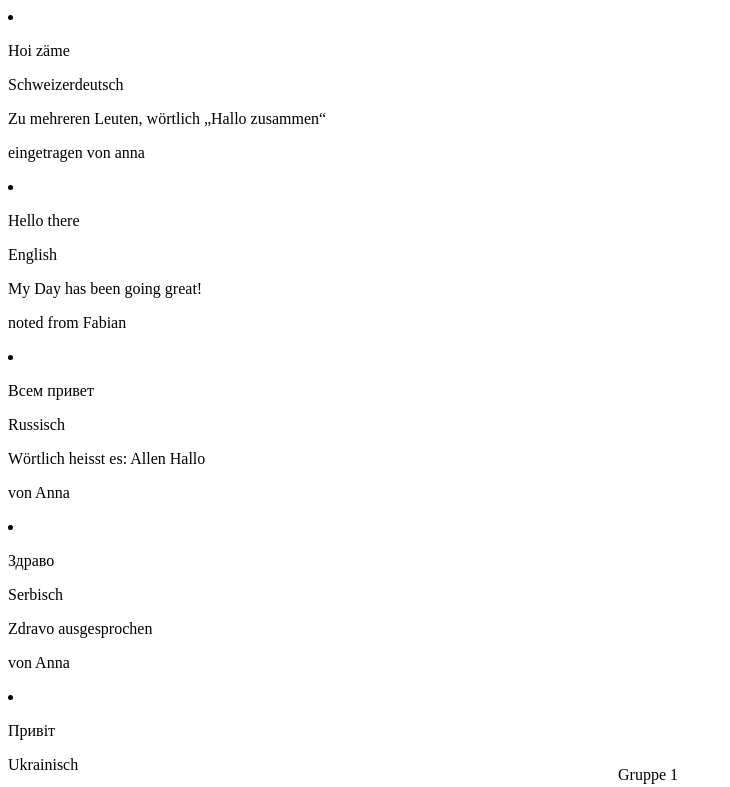
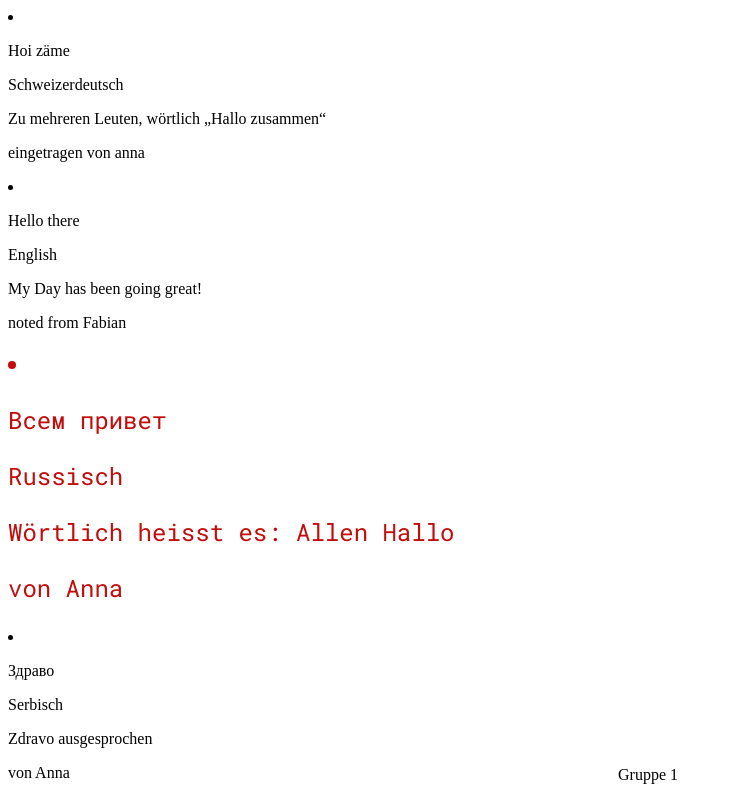
Before and after one commit to hzuellig/sfgz-begruessung-03, a plain HTML site: page begruessung-git/index.html in a window 1280 px wide. Shown: the top 787 px of the page, without its empty margins (0-730 px from the left). Drawn offline with Linux system fonts and the light colour scheme.

Commit message:
CSS Anna Abschnitt Ru

```diff
--- a/begruessung-git/style.css
+++ b/begruessung-git/style.css
@@ -1,4 +1,6 @@
 /* ===== 1 · Body, Seitenkopf, Seitenende: header, h1, footer ===== */
+@import url('https://fonts.googleapis.com/css2?family=Roboto+Mono:ital,wght@0,100..700;1,100..700&display=swap');
+
 footer{
     position: fixed;
     bottom:0px;
@@ -7,6 +9,12 @@
     display: flex;
     justify-content: center;
 }
+/* ===== Annas Abschnitt lol ===== */
+.gruss:lang(ru) {
+    font-family: 'Roboto Mono', monospace;
+    font-size: 1.5rem;
+    color: #c30c0c;
+}
 
 /* ===== 2 · Liste: .liste ===== */
 
```
